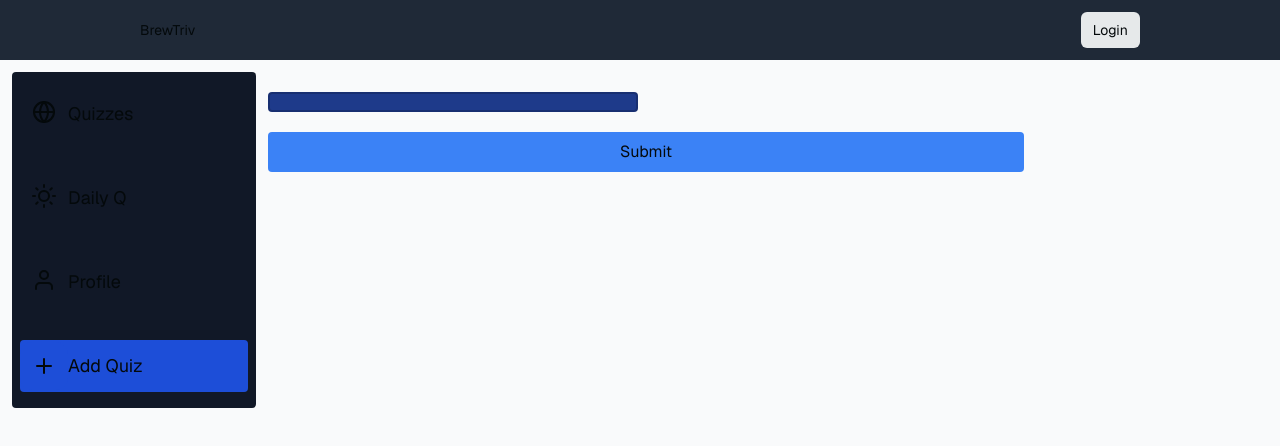
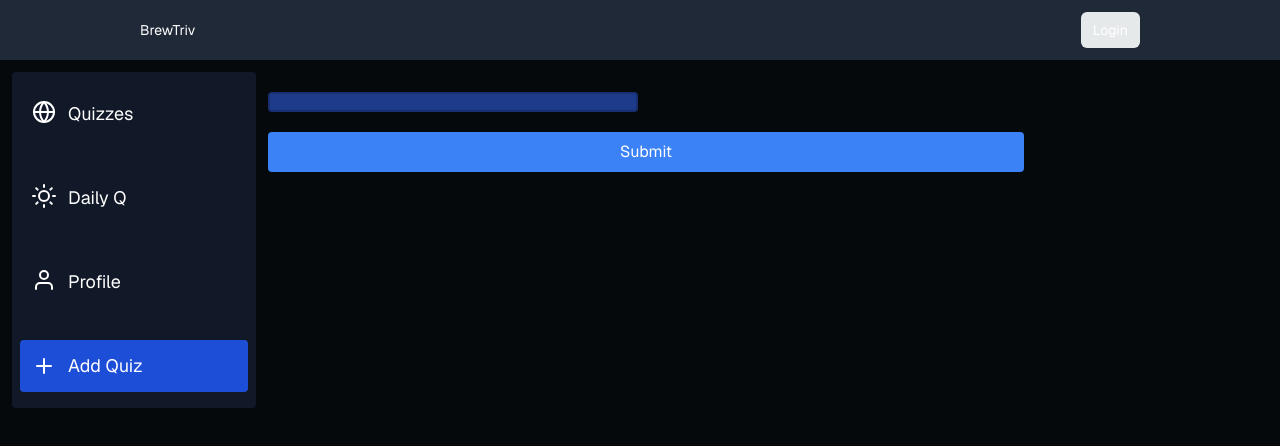
Before and after one commit to jaredrudnicki/brewtriv, a Next.js app: page /daily in a window 1280 px wide. Shown: the top 446 px of the page. Built offline with nearby package versions, Linux system fonts and the light colour scheme; no server answers; the database is empty.

Commit message:
update style

```diff
--- a/app/globals.css
+++ b/app/globals.css
@@ -42,7 +42,7 @@
 }
 
 .jinput {
-    @apply block rounded-lg border border-gray-300 bg-gray-50 p-2.5 text-sm text-gray-900 focus:border-blue-500 focus:ring-blue-500 dark:border-gray-600 dark:bg-gray-700 dark:text-white dark:placeholder-gray-400 dark:focus:border-blue-500 dark:focus:ring-blue-500;
+    @apply block rounded-lg border border-gray-300 bg-gray-50 p-2.5 text-sm text-gray-900 focus:border-blue-500 focus:ring-blue-500 border-gray-600 bg-gray-700 text-white placeholder-gray-400 focus:border-blue-500 focus:ring-blue-500;
 }
 
 .jheader {
--- a/app/layout.tsx
+++ b/app/layout.tsx
@@ -39,7 +39,7 @@ export default async function RootLayout({
 }) {
   return (
     <html lang="en" className={GeistSans.className}>
-      <body className="bg-background text-foreground">
+      <body className="bg-background text-foreground bg-brewtriv-gray">
         <Header />
         <main className="min-h-screen flex-col">{children}</main>
         <Analytics />
--- a/app/login/page.tsx
+++ b/app/login/page.tsx
@@ -73,13 +73,13 @@ export default function Login({
       </Link>
 
 
-      <form className="animate-in text-foreground mt-16 flex w-full flex-1 flex-col justify-center gap-2">
+      <form className="animate-in text-foreground mt-16 flex w-full flex-1 flex-col justify-center gap-2 text-white">
         <p className="text-yellow-400 text-center">In order to play on brewtriv.com, you need to create an account and be logged in!</p>
         <label className="text-md" htmlFor="email">
           Email
         </label>
         <input
-          className="mb-6 rounded-md border bg-inherit px-4 py-2"
+          className="mb-6 rounded-md border bg-inherit px-4 py-2 border-white"
           name="email"
           placeholder="you@example.com"
           required
@@ -88,7 +88,7 @@ export default function Login({
           Password
         </label>
         <input
-          className="mb-6 rounded-md border bg-inherit px-4 py-2"
+          className="mb-6 rounded-md border bg-inherit px-4 py-2 border-white"
           type="password"
           name="password"
           placeholder="••••••••"
@@ -96,7 +96,7 @@ export default function Login({
         />
         <SubmitButton
           formAction={signIn}
-          className="text-foreground mb-2 rounded-md bg-green-700 px-4 py-2"
+          className="text-foreground mb-2 rounded-md bg-green-700 px-4 py-2 text-white"
           pendingText="Signing In..."
         >
           Sign In
--- a/app/quizzes/page.tsx
+++ b/app/quizzes/page.tsx
@@ -47,7 +47,7 @@ export default function Page() {
           })}
           <button
             onClick={() => showMore()}
-            className="mb-8 w-full rounded border-2 p-2 hover:border-white"
+            className="mb-8 w-full rounded border-2 border-slate-500 p-2 hover:border-white text-white"
           >
             show more
           </button>
--- a/app/regular-layout.tsx
+++ b/app/regular-layout.tsx
@@ -3,7 +3,7 @@ import Navbar from "@/components/Navbar";
 // @ts-ignore
 export default function RegularLayout({ children }) {
   return (
-    <div className="grid grid-cols-5">
+    <div className="grid grid-cols-5 text-white">
       <div className="ml-3 mt-3">
         <Navbar />
       </div>
--- a/components/AuthButton.tsx
+++ b/components/AuthButton.tsx
@@ -21,7 +21,7 @@ export default async function AuthButton() {
     <div className="flex items-center gap-4">
       Hey, {user.email}!
       <form action={signOut}>
-        <button className="py-2 px-4 rounded-md no-underline bg-btn-background hover:bg-btn-background-hover">
+        <button className="py-2 px-4 rounded-md no-underline bg-green-700 hover:bg-green-600 ">
           Logout
         </button>
       </form>
--- a/components/Header.tsx
+++ b/components/Header.tsx
@@ -9,7 +9,7 @@ export default async function Header() {
 
   return (
     <div className="jheader ">
-      <div className="animate-in jcontainer flex items-center">
+      <div className="animate-in jcontainer flex items-center text-white">
         <h1> BrewTriv </h1>
         <AuthButton />
       </div>
--- a/components/Navbar.tsx
+++ b/components/Navbar.tsx
@@ -10,8 +10,8 @@ export default function Navbar() {
           href="/quizzes"
           className="mx-2 mt-4 flex flex-row whitespace-nowrap rounded md:hover:bg-gray-600 lg:text-lg"
         >
-          <div className="rounded-xl p-3 hover:bg-gray-600">{globe()}</div>
-          <p className="hidden py-3 pr-3 md:block">Quizzes</p>
+          <div className="rounded-xl p-3 hover:bg-gray-600 text-white">{globe()}</div>
+          <p className="hidden py-3 pr-3 md:block text-white">Quizzes</p>
         </Link>
       </div>
       <div className="w-full">
@@ -19,8 +19,8 @@ export default function Navbar() {
           href="/daily"
           className="mx-2 mt-8 flex flex-row whitespace-nowrap rounded md:hover:bg-gray-600 lg:text-lg"
         >
-          <div className="rounded-xl p-3 hover:bg-gray-600">{sun()}</div>
-          <p className="hidden py-3 pr-3 md:block">Daily Q</p>
+          <div className="rounded-xl p-3 hover:bg-gray-600 text-white">{sun()}</div>
+          <p className="hidden py-3 pr-3 md:block text-white">Daily Q</p>
         </Link>
       </div>
       <div className="w-full">
@@ -28,10 +28,10 @@ export default function Navbar() {
           href="/profile"
           className="mx-2 mt-8 flex flex-row whitespace-nowrap rounded md:hover:bg-gray-600 lg:text-lg"
         >
-          <div className="rounded-xl p-3 hover:bg-gray-600">
+          <div className="rounded-xl p-3 hover:bg-gray-600 text-white">
             {profileIcon()}
           </div>
-          <p className="hidden py-3 pr-3 md:block">Profile</p>
+          <p className="hidden py-3 pr-3 md:block text-white">Profile</p>
         </Link>
       </div>
       <div className="w-full">
@@ -39,10 +39,10 @@ export default function Navbar() {
           href="/create-quiz"
           className="mx-2 mb-4 mt-8 flex flex-row items-center whitespace-nowrap lg:rounded lg:bg-blue-700 lg:text-lg lg:hover:bg-blue-600"
         >
-          <div className="rounded-xl p-3 hover:bg-blue-600 lg:bg-inherit">
+          <div className="rounded-xl p-3 hover:bg-blue-600 lg:bg-inherit text-white">
             {plus()}
           </div>
-          <p className="hidden py-3 pr-3 lg:block">Add Quiz</p>
+          <p className="hidden py-3 pr-3 lg:block text-white">Add Quiz</p>
         </Link>
       </div>
     </div>
--- a/components/Quiz.tsx
+++ b/components/Quiz.tsx
@@ -31,7 +31,7 @@ export default function Quiz({ quiz={} as QuizData, disabled = false, user={} as
   };
 
   return (
-    <div className="mb-4 w-full rounded bg-gray-50 p-5 dark:bg-gray-700">
+    <div className="mb-4 w-full rounded bg-gray-50 p-5 bg-gray-700 text-white">
       <h1 className="mb-8 text-xl">{quiz.title}</h1>
       {showD && <p className="mb-2">{quiz.description}</p>}
       <div className="flex w-full flex-row justify-between">
--- a/components/QuizForm.tsx
+++ b/components/QuizForm.tsx
@@ -162,7 +162,7 @@ export default function QuizForm({ id = undefined, edit = false }) {
           />
         )}
 
-        <hr className="my-8 h-px border-0 bg-gray-200 dark:bg-gray-700" />
+        <hr className="my-8 h-px border-0 bg-gray-200 bg-gray-700" />
 
         <div className="rounded-md bg-gray-800 p-4">
           <div className="flex w-full flex-row justify-between">
@@ -181,7 +181,7 @@ export default function QuizForm({ id = undefined, edit = false }) {
           <input
             id="question"
             type="text"
-            className="mb-4 mt-2 block w-full rounded-lg border border-gray-300 bg-gray-50 p-2 text-sm text-gray-900 focus:border-blue-500 focus:ring-blue-500 dark:border-gray-600 dark:bg-gray-700 dark:text-white dark:placeholder-gray-400 dark:focus:border-blue-500 dark:focus:ring-blue-500"
+            className="mb-4 mt-2 block w-full rounded-lg border border-gray-300 bg-gray-50 p-2 text-sm text-gray-900 focus:border-blue-500 focus:ring-blue-500 border-gray-600 bg-gray-700 text-white placeholder-gray-400 focus:border-blue-500 focus:ring-blue-500"
             placeholder="Enter question here"
             value={questions[currentTab].question}
             onChange={(e) => handleInput(e, "question")}
@@ -191,7 +191,7 @@ export default function QuizForm({ id = undefined, edit = false }) {
           <input
             id="correct"
             type="text"
-            className="mb-4 mt-2 block rounded border-2 border-green-900 bg-gray-50 p-2 text-sm placeholder-gray-400 dark:bg-gray-700"
+            className="mb-4 mt-2 block rounded border-2 border-green-900 bg-gray-50 p-2 text-sm placeholder-gray-400 bg-gray-700"
             placeholder="Correct answer"
             value={questions[currentTab].correct}
             onChange={(e) => handleInput(e, "correct")}
@@ -214,7 +214,7 @@ export default function QuizForm({ id = undefined, edit = false }) {
                   <input
                     id={`incorrect-${id}`}
                     type="text"
-                    className="block rounded border-2 border-red-900 bg-gray-50 p-2 text-sm placeholder-gray-400 dark:bg-gray-700"
+                    className="block rounded border-2 border-red-900 bg-gray-50 p-2 text-sm placeholder-gray-400 bg-gray-700"
                     placeholder="Incorrect option"
                     value={incorrectOption}
                     required
@@ -289,7 +289,7 @@ export default function QuizForm({ id = undefined, edit = false }) {
           </div>
         </div>
         <button
-          className="mt-10 w-full rounded border-2 p-2 hover:border-white"
+          className="mt-10 w-full rounded border-slate-500 border-2 p-2 hover:border-white"
           // onSubmit={(e) => addQuiz(quizTitle, quizDescription, questions)}
           onClick={(e) => handleAddQuiz(e)}
         >
--- a/tailwind.config.js
+++ b/tailwind.config.js
@@ -7,6 +7,7 @@ module.exports = {
   theme: {
     extend: {
       colors: {
+        'brewtriv-gray': '#05090B',
         background: "hsl(var(--background))",
         foreground: "hsl(var(--foreground))",
         btn: {
--- a/utils/showIcons.tsx
+++ b/utils/showIcons.tsx
@@ -301,7 +301,7 @@ export function showChevronVert(show: boolean) {
 }
 
 export function showZap() {
-  return <Image className="dark:invert" priority src={zap} alt="zap" />;
+  return <Image className="invert" priority src={zap} alt="zap" />;
 }
 
 export function showEye(show: boolean) {
```
